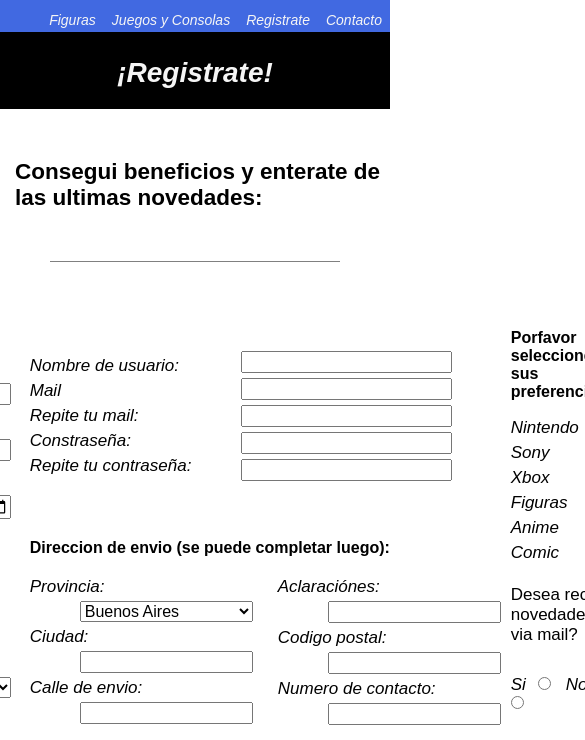
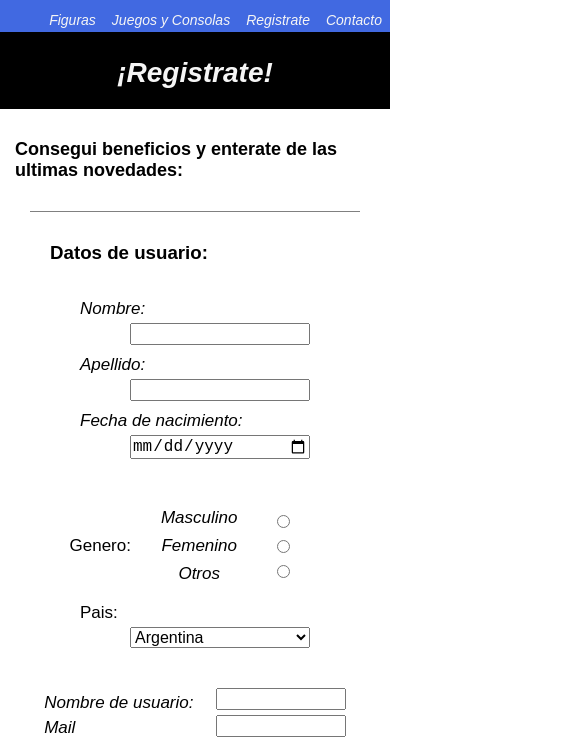
Before and after one commit to Erikou5/Anime-Store, a plain HTML site: page pages/registrate.html in a window 390 px wide. Shown: the part 90-830 px from the top of the page, 585 px wide, since content can reach past the window. Drawn offline with Linux system fonts and the light colour scheme; a web font is replaced by a local one.

Commit message:
registro responsive

```diff
--- a/css/style.css
+++ b/css/style.css
@@ -183,14 +183,14 @@ body{
     border-radius: 2%;
 }
 
-/*---------- NOVEDADES/PRODUCTOS -----------*/
+/*---------- NOVEDADES/FICHAS -----------*/
 
 .novedades{
     font-family: Arial, Helvetica, sans-serif;
     margin-bottom: 20px;
 }
 
-.subTitulo{
+.novedadesTitulo{
     background-color: black;
     color: whitesmoke;
     font-style: italic;
@@ -261,6 +261,17 @@ body{
     margin: 0px;
     font-size: 50px;
 }
+.subTitulo{
+    padding-top: 30px;
+    padding-bottom: 10px;
+    padding-left: 15px;
+    margin-bottom: 5px;
+    background-color: black;
+}
+.subTitulo h2{
+    color: whitesmoke;
+    font-style: italic;
+}
 .navProducts{
     background-color: rgba(0, 0, 0, 0.85);
     margin-bottom: 10px;
@@ -275,14 +286,17 @@ body{
 .logoNav img{
     object-fit: cover;
 }
-.accordionSize{
+.accordionAtributos{
     width: 300px;
+    height: 150px;
     margin-left: 3px;
+    position: sticky;
+    top:80px;
 }
 .accordion-button{
-    background-color: royalblue;
+    background-color: rgba(65, 105, 225, 0.95);
     color: white;
-    border: black solid 1px;
+    border: rgba(0, 0, 0, 0.85) solid 1px;
 }
 .accordion-body li{
     margin-bottom: 5px;
@@ -294,6 +308,26 @@ body{
 .productContainer{
     display:flex ;
     justify-content: space-between;
+}
+.goHead{
+    background-color: rgba(65, 105, 225, 0.8);
+    width: 35px;
+    height: 35px;
+    border-radius: 100%;
+    display: flex;
+    justify-content: center;
+    position: fixed;
+    bottom: 10px;
+    right: 10px;
+    opacity: 0.5;
+}
+.goHead:hover{
+    opacity: 0.8;
+}
+.goHead img{
+    width: 100%;
+    height: 100%;
+    object-fit: contain;
 }
 .productos{
     width: 1250px;
@@ -429,7 +463,7 @@ body{
     border-bottom: 1px solid grey;
     grid-auto-rows: auto auto 50px;
     grid-template-columns: 0.5fr 0.6fr 0.2fr;
-    gap: 15px 10px;
+    gap: 15px 5px;
     grid-template-areas:
     "datos usuario pref"
     "datos2 envio pref"
@@ -496,7 +530,7 @@ body{
     display: flex;
     align-items: center;
     margin-bottom: 15px;
-    margin-top: 15px;
+    margin-top: 30px;
 }
 .gen div:nth-child(even){
     padding-left: 10px;
@@ -584,6 +618,9 @@ body{
     display: flex;
     flex-direction: column;
     justify-content: space-evenly;
+}
+.pref h4{
+    margin-bottom: 40px;
 }
 .checkPref{
     display: flex;
@@ -728,6 +765,11 @@ footer{
         height: 450px;
         margin: 20px 10px;
     }
+    /* ---- REGISTRO ---- */
+    .registro{
+        padding: 20px 0px;
+        gap: 15px;
+    }
 }
 
 @media screen and (max-width:1150px){
@@ -755,6 +797,24 @@ footer{
     .categoriasFichas div h3{
         font-size: 40px;
     }
+    /* ---- REGISTRO ---- */
+    .registro{
+        margin: 30px;
+        grid-auto-rows: auto auto auto;
+        column-gap: 30px;
+    }
+    .yesornot input{
+        margin-right: 5px;
+    }
+    .yesornot label{
+        margin-right: 5px;
+    }
+    .botonRegistro button{
+        padding: 8px;
+    }
+    .pref h4{
+        margin-bottom: 20px;
+    }
     /* ----FOOTER--- */
     .textoLogo{
         font-size: 18px;
@@ -768,6 +828,42 @@ footer{
     }
     .redesSection{
         padding-right: 10px ;
+    }
+}
+@media screen and (max-width:950px){
+    /* ---- REGISTRO ---- */
+    .registro{
+        grid-auto-rows: auto auto auto;
+        grid-template-columns: 0.5fr 0.6fr 0.3fr;
+        gap: 20px;
+        grid-template-areas:
+        "datos usuario usuario"
+        "datos2 envio envio"
+        "pref pref registrate"
+    }
+    .usuario{
+        justify-content: center;
+    }
+    .envio form{
+        justify-content: center;
+    }
+    .pref{
+        flex-direction: initial;
+        padding-top: 20px;
+        justify-content: flex-start;
+    }
+    .yesornot{
+        width: 200px;
+        margin-left: 50px;
+    }
+    .checkContainePref{
+        width: 200px;
+        margin-left: 50px;
+        margin-right: 50px;
+    }
+    .botonRegistro{
+        display: flex;
+        align-items: center;
     }
 }
 
@@ -822,7 +918,7 @@ footer{
     .tituloPixel{
         font-size: 39px;
     }
-    .subTitulo h2{
+    .novedadesTitulo h2{
         font-size: 32px;
     }
     /* ----CATEGORIAS FICHAS---- */
@@ -852,6 +948,36 @@ footer{
     }
     .titulo h1{
         font-size: 35px;
+    }
+    /* ---- REGISTRO ---- */
+    .registro{
+        grid-template-columns: auto auto;
+        row-gap: 40px;
+        padding: 30px 0px;
+        grid-template-areas:
+        "datos datos"
+        "usuario usuario"
+        "envio envio"
+        "pref pref"
+        "datos2 registrate"
+    }
+    .datosPer input{
+        width: 300px;
+    }
+    .datosPer h3{
+        margin-bottom: 30px;
+    }
+    .usuario input{
+        width: 250px;
+    }
+    .pref{
+        padding-top: 0px;
+    }
+    .gen{
+        margin-top: 0px;
+    }
+    .botonRegistro{
+        justify-content: center;
     }
     /* ----FOOTER---- */
     .textoLogo{
@@ -914,7 +1040,7 @@ footer{
     .tituloPixel{
         font-size: 36px;
     }
-    .subTitulo h2{
+    .novedadesTitulo h2{
         font-size: 30px;
     }
     /* ----FOOTER---- */
@@ -997,6 +1123,72 @@ footer{
     .redesSection{
         padding-right: 5px ;
     }
+    /* ---- REGISTRO ---- */
+    .registro{
+        grid-template-columns: auto;
+        padding: 30px 0px;
+        grid-template-areas:
+        "datos"
+        "datos2"
+        "usuario"
+        "envio"
+        "pref"
+        "registrate"
+    }
+    .usuario form input{
+        width: 160px;
+    }
+    .user{
+        margin-right: 20px;
+    }
+    .datosPer input{
+        width: 200px;
+    }
+    .datosPer h3{
+        margin-left: 30px;
+    }
+    .datosPer2 select{
+        width: 200px;
+    }
+    .gen p{
+        margin-right: 10px;
+    }
+    .envio h4{
+        text-align: center;
+    }
+    .envio form{
+        flex-direction: column;
+        align-items: center;
+    }
+    .envio form input{
+        width: 250px;
+    }
+    .envio form select{
+        width: 200px;
+    }
+    .enviodat1{
+        margin-right: 0px;
+    }
+    .pref{
+        flex-direction: column;
+        align-items: center;
+        justify-content: center;
+    }
+    .yesornot{
+        width: auto;
+        margin-left: 0px;
+    }
+    .yesornot p{
+        margin-top: 35px;
+        margin-bottom: 15px;
+    }
+    .checkPref{
+        width: 250px;
+        justify-content: space-evenly;
+    }
+    .checkContainePref{
+        width: auto;
+    }
 }
 
 @media screen and (max-width:550px) {
@@ -1020,7 +1212,7 @@ footer{
     .productitulo{
         padding: 20px 0px;
     }
-    .subTitulo h2{
+    .novedadesTitulo h2{
         font-size: 28px;
     }
     .tituloPixel{
@@ -1045,6 +1237,11 @@ footer{
     }
     .categoriasFichas div h3{
         font-size: 27px;
+    }
+    /* ---- REGISTRO ---- */
+    .regisText{
+        font-size: 12px;
+        padding-top: 30px;
     }
     /* ----FOOTER---- */
     footer{
@@ -1117,7 +1314,7 @@ footer{
     .productitulo{
         padding: 18px 0px;
     }
-    .subTitulo h2{
+    .novedadesTitulo h2{
         font-size: 27px;
     }
     /*----CONTACTO----*/
@@ -1224,6 +1421,7 @@ footer{
     .categorias h2{
         padding-left: 10px;
     }
+    /* ----TITULOS---- */
     .tituloPixel{
         font-size: 29px;
     }
@@ -1261,4 +1459,23 @@ footer{
     .redesSection h3{
         margin-left: 15px;
     }
+        /* ---- REGISTRO ---- */
+        .datosPer input{
+            width: 180px;
+        }
+        .pais select{
+            width: 180px;
+        }
+        .usuario form input{
+            width: 130px;
+        }
+        .envio form input{
+            width: 180px;
+        }
+        .envio form select{
+            width: 180px;
+        }
+        .user{
+            margin-right: 10px;
+        }
 }
--- a/pages/registrate.html
+++ b/pages/registrate.html
@@ -124,6 +124,7 @@
                 </form>
             </div>
             <div class="pref">
+                <div class="checkContainePref">
                     <h4>Porfavor seleccione sus preferencias:</h4>
                     <div class="checkPref">
                         <div>
@@ -147,6 +148,7 @@
                             </form>
                         </div>
                     </div>
+                </div>
                 <div class="yesornot">
                     <p>Desea recivir novedades via mail?</p>
                     <label for="yesnews">Si</label>
@@ -157,7 +159,7 @@
                 </form>
             </div>
             <div class="botonRegistro">
-                <button type="submit" value="crear cuenta">Crear cuenta!</button>
+                <button type="submit" value="crear cuenta">Registrarse</button>
             </div>
         </section>
     </main>
```
Also changed, not shown: index.html (+1 -1 lines), pages/consolasjuegos.html (+8 -5 lines), pages/figuras.html (+8 -5 lines), img/up.png (added). Lines whose indentation alone changed are shown as unchanged.
